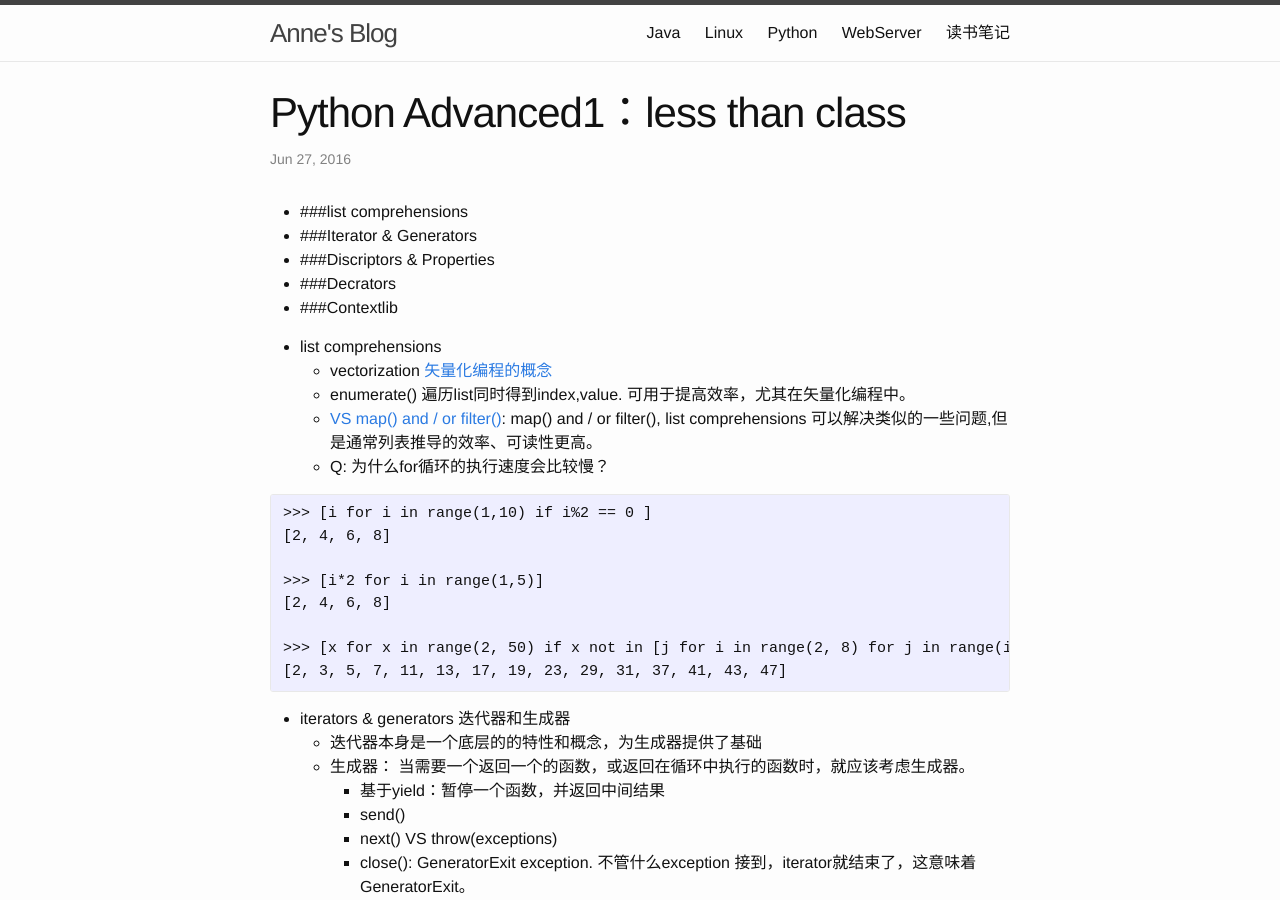
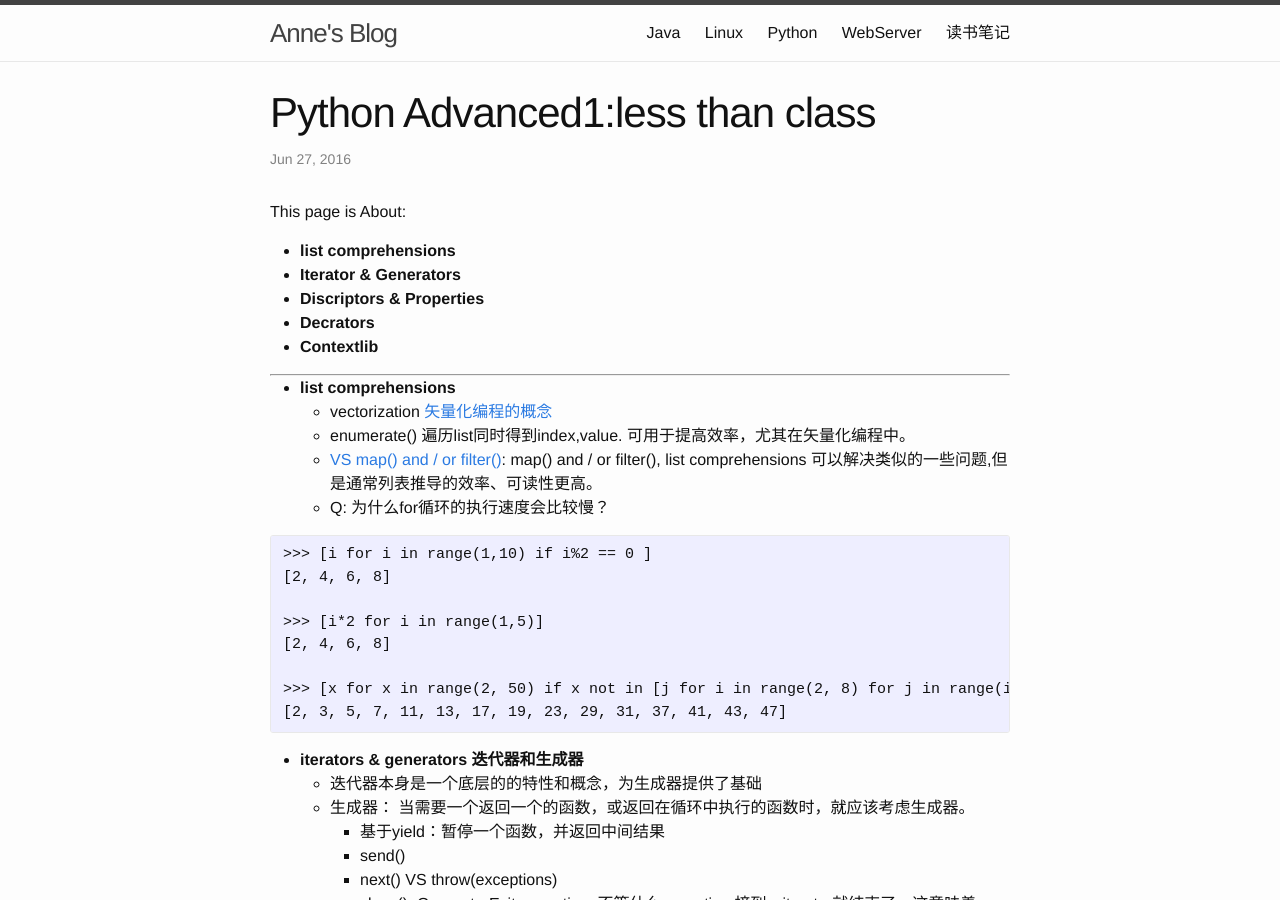
Before and after one commit to annetaliu/annetaliu.github.io, a Jekyll site: the page built from _posts/2016-06-27-Python-advanced1.markdown, in a window 1280 px wide and 900 px high. Built offline with Jekyll 4.4.1, drawn with Linux system fonts in a browser that asks for light colours; some of the changed text lies outside the part shown.

Commit message:
update python blog

````diff
--- a/_posts/2016-06-27-Python-advanced1.markdown
+++ b/_posts/2016-06-27-Python-advanced1.markdown
@@ -1,21 +1,22 @@
 ---
 layout: post
-title:  Python Advanced1：less than class
+title:  Python Advanced1:less than class
 date:   2016-06-27 01:11:26 -0900
 categories: python
 permalink: /python/advanced1
 ---
+This page is About:
 
-* ###list comprehensions
-* ###Iterator & Generators
-* ###Discriptors & Properties
-* ###Decrators
-* ###Contextlib
+* __list comprehensions__
+* __Iterator & Generators__
+* __Discriptors & Properties__
+* __Decrators__
+* __Contextlib__
 
+---
 
-
-* list comprehensions
-    * vectorization [矢量化编程的概念](http://ufldl.stanford.edu/wiki/index.php/%E7%9F%A2%E9%87%8F%E5%8C%96%E7%BC%96%E7%A8%8B)
+* **list comprehensions**
+	* vectorization [矢量化编程的概念](http://ufldl.stanford.edu/wiki/index.php/%E7%9F%A2%E9%87%8F%E5%8C%96%E7%BC%96%E7%A8%8B)
     * enumerate() 遍历list同时得到index,value. 可用于提高效率，尤其在矢量化编程中。
     * [VS map() and / or filter()](http://www.secnetix.de/olli/Python/list_comprehensions.hawk):
         map() and / or filter(), list comprehensions 可以解决类似的一些问题,但是通常列表推导的效率、可读性更高。
@@ -32,7 +33,7 @@ permalink: /python/advanced1
 [2, 3, 5, 7, 11, 13, 17, 19, 23, 29, 31, 37, 41, 43, 47]
 ```
 
-* iterators & generators 迭代器和生成器
+* **iterators & generators 迭代器和生成器**
     * 迭代器本身是一个底层的的特性和概念，为生成器提供了基础
     * 生成器： 当需要一个返回一个的函数，或返回在循环中执行的函数时，就应该考虑生成器。
 		* 基于yield：暂停一个函数，并返回中间结果
````
Also changed, not shown: other parts of _posts/2016-06-27-Python-advanced1.markdown (+5 -1 lines).
